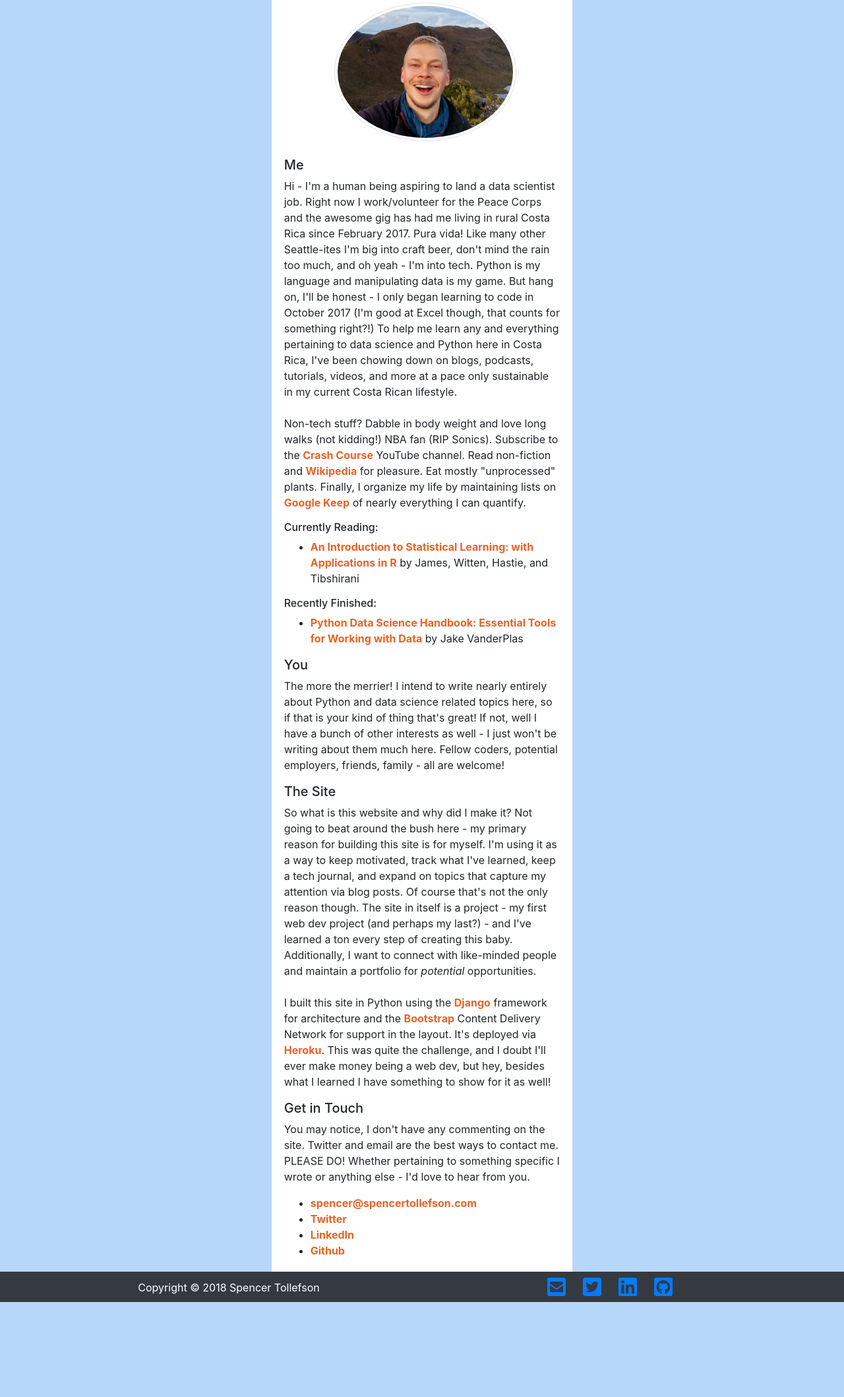
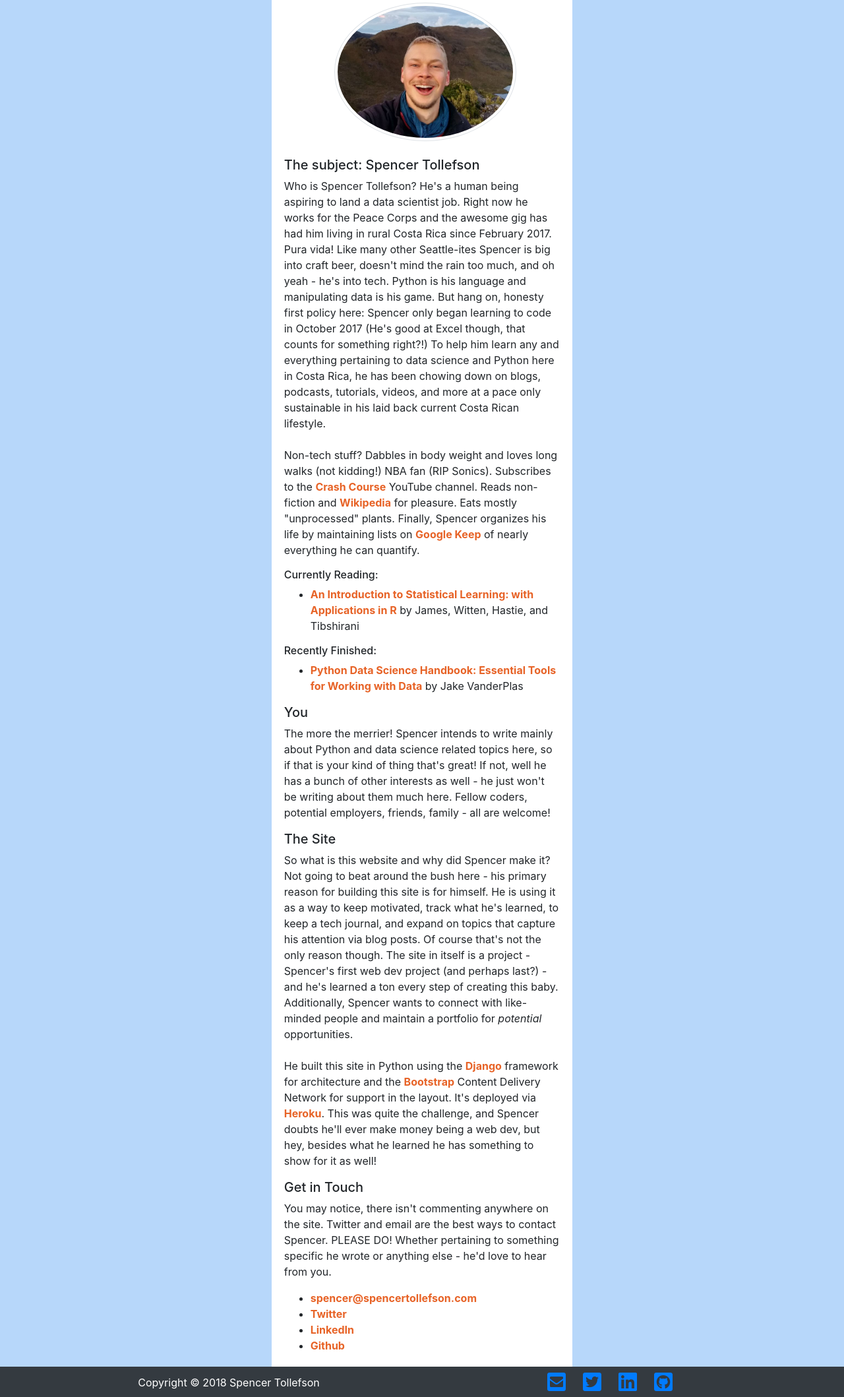
Before and after one commit to spencertollefson/spencertollefson.com-website, a Django app: page / in a window 1280 px wide. Shown: the part 116-2234 px from the top of the page at 66% size. Before the commit the page ends 2090 px from the top, so only its background shows below. Run offline with Django 3.2, Linux system fonts and the light colour scheme; parts of the project's set-up code (start-up, migrations or seed data) failed here and were passed over; some libraries are stand-ins or nearby versions.

Commit message:
Change about page from 1st to 3rd person

```diff
--- a/blog/templates/blog/about.html
+++ b/blog/templates/blog/about.html
@@ -33,25 +33,25 @@
 
 
 {% block content %}
-    <h5>Me</h5>
+    <h5>The subject: Spencer Tollefson</h5>
     <p>
-    Hi - I'm a human being aspiring to land a data scientist job. Right now I work/volunteer
-    for the Peace Corps and the awesome gig has had me living in rural Costa Rica
-    since February 2017. Pura vida! Like many other Seattle-ites I'm big into
-    craft beer, don't mind the rain too much, and oh yeah - I'm into tech.
-    Python is my language and manipulating data is my game. But hang on, I'll be
-    honest - I only began learning to code in October 2017 (I'm good at Excel
-    though, that counts for something right?!) To help me learn any and
+    Who is Spencer Tollefson? He's a human being aspiring to land a data scientist job. Right now he works
+    for the Peace Corps and the awesome gig has had him living in rural Costa Rica
+    since February 2017. Pura vida! Like many other Seattle-ites Spencer is big into
+    craft beer, doesn't mind the rain too much, and oh yeah - he's into tech.
+    Python is his language and manipulating data is his game. But hang on, honesty first policy here:
+    Spencer only began learning to code in October 2017 (He's good at Excel
+    though, that counts for something right?!) To help him learn any and
     everything pertaining to data science and Python here in Costa Rica,
-    I've been chowing down on blogs, podcasts, tutorials, videos, and
-    more at a pace only sustainable in my current Costa Rican lifestyle.
+    he has been chowing down on blogs, podcasts, tutorials, videos, and
+    more at a pace only sustainable in his laid back current Costa Rican lifestyle.
     <br><br>
-    Non-tech stuff? Dabble in body weight and love long walks (not kidding!)
-    NBA fan (RIP Sonics). Subscribe to the
+    Non-tech stuff? Dabbles in body weight and loves long walks (not kidding!)
+    NBA fan (RIP Sonics). Subscribes to the
     <a href="https://www.youtube.com/user/crashcourse">Crash Course</a> YouTube channel.
-    Read non-fiction and <a href="https://www.wikipedia.org/">Wikipedia</a> for pleasure. Eat mostly "unprocessed" plants.
-    Finally, I organize my life by maintaining lists on <a href="keep.google.com">Google Keep</a> of nearly
-    everything I can quantify.
+    Reads non-fiction and <a href="https://www.wikipedia.org/">Wikipedia</a> for pleasure. Eats mostly "unprocessed" plants.
+    Finally, Spencer organizes his life by maintaining lists on <a href="keep.google.com">Google Keep</a> of nearly
+    everything he can quantify.
     </p>
 
     <h6>Currently Reading:</h6>
@@ -70,36 +70,36 @@
 
     <h5>You</h5>
     <p>
-    The more the merrier! I intend to write nearly entirely about Python and data
+    The more the merrier! Spencer intends to write mainly about Python and data
     science related topics here, so if that is your kind of thing that's great!
-    If not, well I have a bunch of other interests as well - I just won't be
+    If not, well he has a bunch of other interests as well - he just won't be
     writing about them much here. Fellow coders, potential employers, friends,
     family - all are welcome!
     </p>
 
     <h5>The Site</h5>
     <p>
-    So what is this website and why did I make it? Not going to beat around the
-    bush here - my primary reason for building this site is for myself. I'm
-    using it as a way to keep motivated, track what I've learned, keep a tech journal,
-    and expand on topics that capture my attention via blog posts. Of course
-    that's not the only reason though. The site in itself is a project - my first
-    web dev project (and perhaps my last?) - and I've learned a ton every step
-    of creating this baby. Additionally, I want to connect with like-minded
+    So what is this website and why did Spencer make it? Not going to beat around the
+    bush here - his primary reason for building this site is for himself. He is
+    using it as a way to keep motivated, track what he's learned, to keep a tech journal,
+    and expand on topics that capture his attention via blog posts. Of course
+    that's not the only reason though. The site in itself is a project - Spencer's first
+    web dev project (and perhaps last?) - and he's learned a ton every step
+    of creating this baby. Additionally, Spencer wants to connect with like-minded
     people and maintain a portfolio for <i>potential</i> opportunities.
     <br><br>
-    I built this site in Python using the <a href="https://djangoproject.com">Django</a>
+    He built this site in Python using the <a href="https://djangoproject.com">Django</a>
     framework for architecture and the <a href="https://getbootstrap.com">Bootstrap</a>
     Content Delivery Network for support in the layout. It's deployed via <a href="https://heroku.com">Heroku</a>.
-    This was quite the challenge, and I doubt I'll ever make money being a web dev,
-    but hey, besides what I learned I have something to show for it as well!
+    This was quite the challenge, and Spencer doubts he'll ever make money being a web dev,
+    but hey, besides what he learned he has something to show for it as well!
     </p>
 
     <h5>Get in Touch</h5>
     <p>
-    You may notice, I don't have any commenting on the site. Twitter and
-    email are the best ways to contact me. PLEASE DO! Whether pertaining to something
-    specific I wrote or anything else - I'd love to hear from you.
+    You may notice, there isn't commenting anywhere on the site. Twitter and
+    email are the best ways to contact Spencer. PLEASE DO! Whether pertaining to something
+    specific he wrote or anything else - he'd love to hear from you.
     </p>
     <ul>
     <li><a href="mailto:spencer@spencertollefson.com" target="_blank">spencer@spencertollefson.com</a></li>
```
